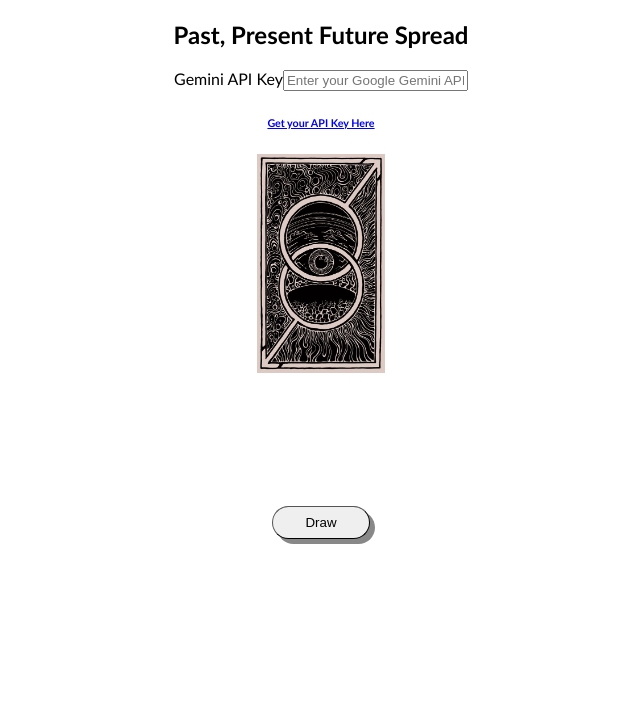
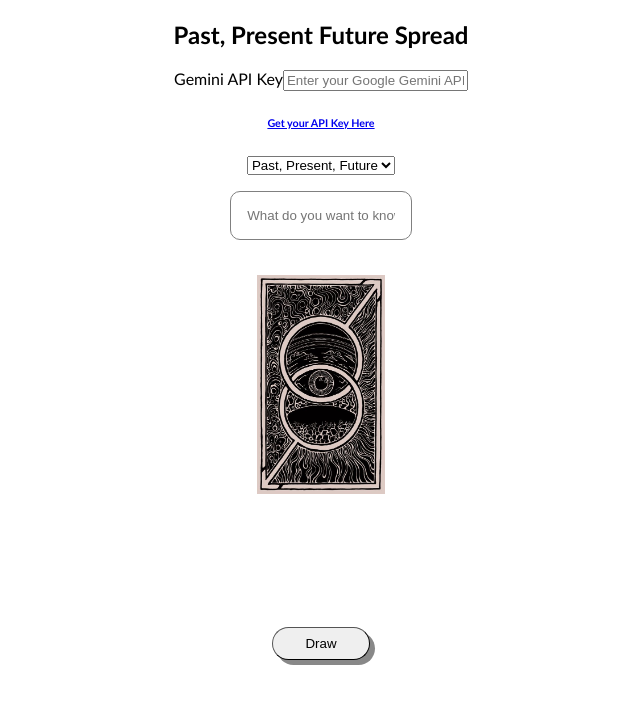
Before and after one commit to linusidom/tarottool, a React (Create React App) app: page / in a window 1280 px wide. Shown: the top 704 px of the page, without its empty margins (319-959 px from the left). Built offline with nearby package versions, Linux system fonts and the light colour scheme.

Commit message:
added intention

```diff
--- a/src/App.css
+++ b/src/App.css
@@ -41,6 +41,14 @@ button {
   min-height: 20rem;
 }
 
+.intentionInput {
+  width: 50%;
+  padding: 1rem;
+  border-radius: 10px;
+  border: 1px solid grey;
+  margin: 1rem;
+}
+
 .tarot-card{
   display: flex;
   flex-direction: column;
--- a/src/App.js
+++ b/src/App.js
@@ -19,6 +19,9 @@ function App() {
   const [APIKey, setAPIKey] = useState("");
 
   const [errorMessage, setErrorMessage] = useState("");
+
+  const [intention, setIntention] = useState('')
+  const [selectedSpread, setSelectedSpread] = useState('pastPresentFuture')
 
   useEffect(() => {
     buildDeck();
@@ -106,8 +109,7 @@ function App() {
       const genAI = new GoogleGenerativeAI(APIKey);
       const model = genAI.getGenerativeModel({ model: "gemini-1.5-flash" });
 
-      let prompt =
-        "Give me a summary of the following Tarot cards spread for Past Present Future:";
+      let prompt = `Give 3-5 sentence reading of the cards for ${selectedSpread} based on the question ${intention}`
 
       for (let i = 0; i < cardList.length; i++) {
         prompt += ", " + cardList[i];
@@ -153,11 +155,12 @@ function App() {
     for (let i = 0; i < data.length; i++) {
       if (data[i].Shorthand === tempCard) {
         longform = data[i].Longform;
-        if (tempReversed) {
+        if (!tempReversed) {
+          tempCardText = data[i].Upright;
+
+        } else {
           tempCardText = data[i].Reversal;
           longform = longform + " - reversed";
-        } else {
-          tempCardText = data[i].Upright;
         }
 
         setLoading(false);
@@ -207,6 +210,8 @@ function App() {
     setInterpretation("");
     setInterpretationClicked(false);
     setInterpretationLoading(false);
+    setSelectedSpread('')
+    setIntention('')
 
     drawCardHandler();
   };
@@ -247,6 +252,19 @@ function App() {
           Get your API Key Here
         </a>
       </h6>
+
+      <select
+        value={selectedSpread}
+        defaultValue="pastPresentFuture"
+        onChange={e => setSelectedSpread(e.target.value)}>
+      <option value="pastPresentFuture">Past, Present, Future</option>
+      <option value="relationships">Relationships</option>
+      <option value="career">Career</option>
+      </select>
+      <br/>
+      <input className='intentionInput' placeholder="What do you want to know?" onChange={(e) => setIntention(e.target.value)}/>
+      <br/>
+      <br/>
       <div id="tarot-cards">
         {loading ? (
           <TarotCard key={"temp"} card={"back"} reversed={0} cardText={""} />
```
